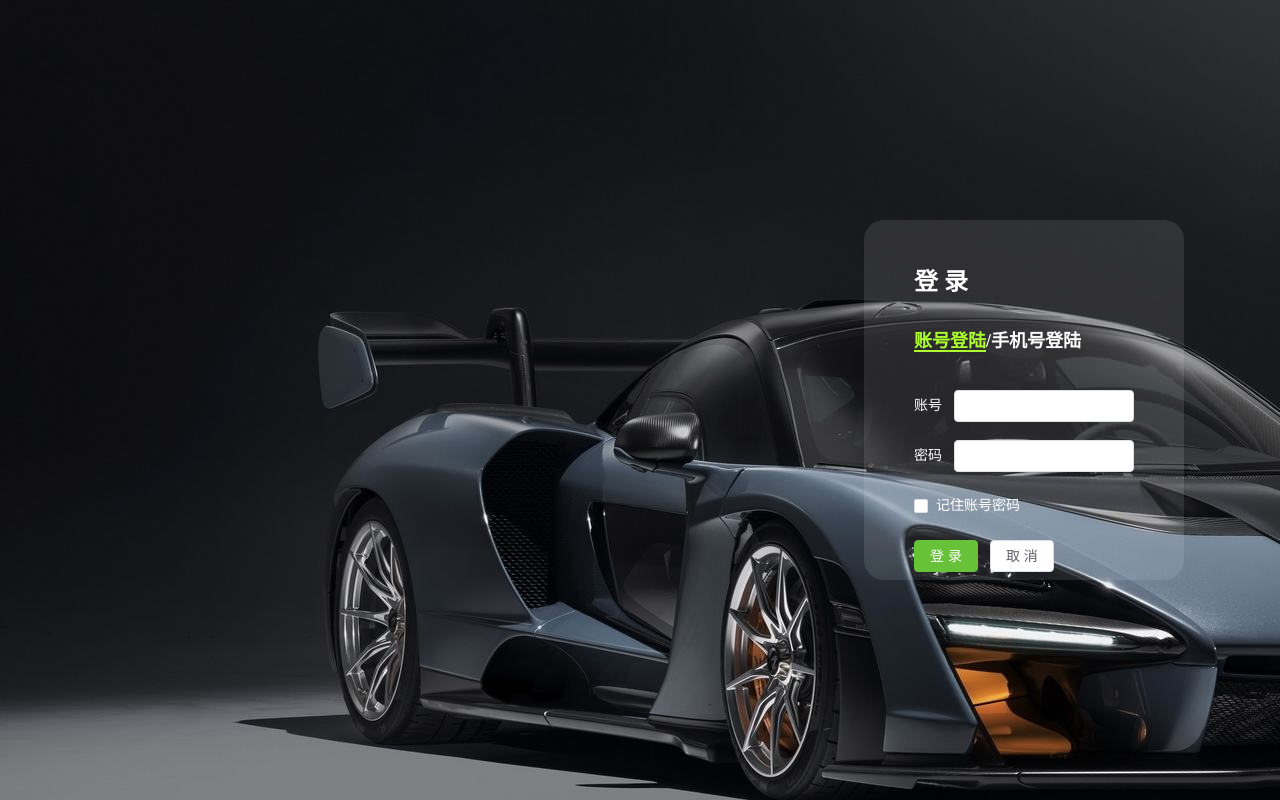
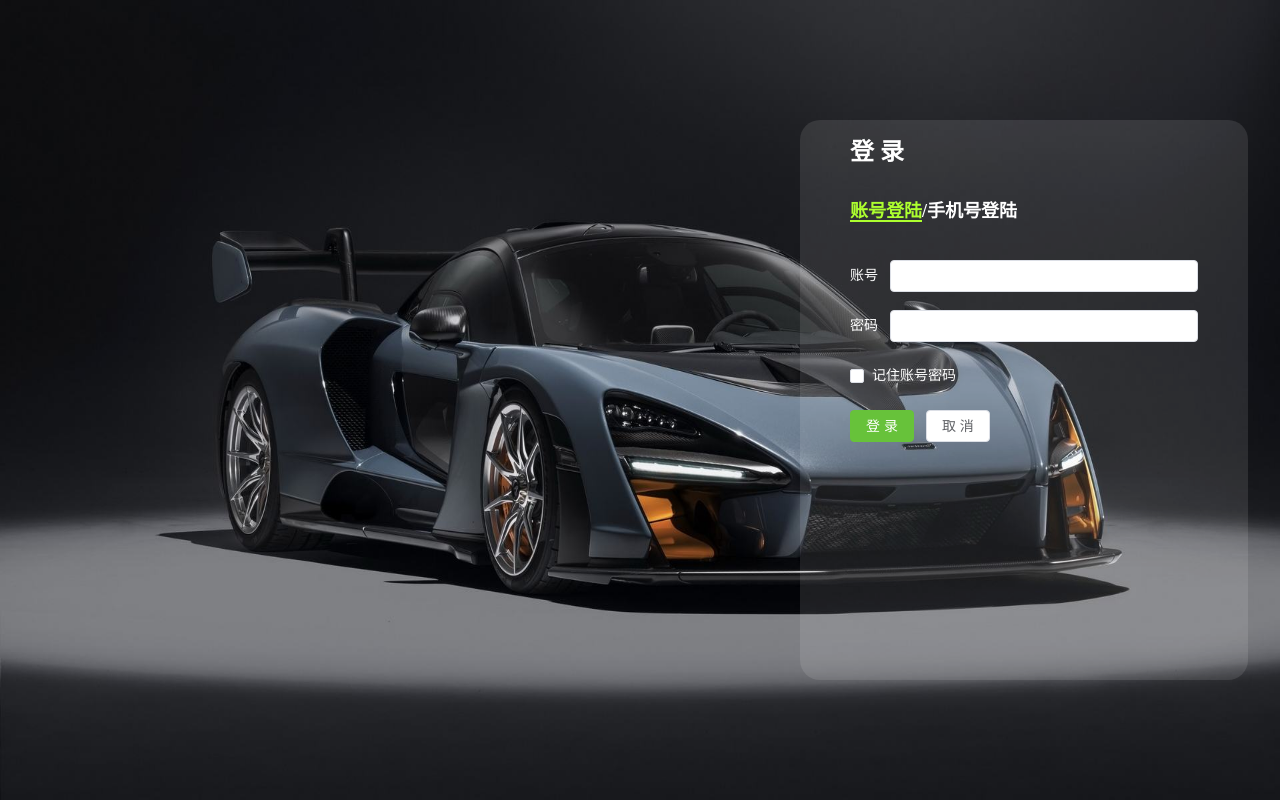
Before and after one commit to user1026/myV3, a Vue app: page /#/login in a window 1280 px wide. Built offline with nearby package versions, Linux system fonts and the light colour scheme.

Commit message:
登录逻辑抽离，还在完善

```diff
--- a/src/view/login/login.vue
+++ b/src/view/login/login.vue
@@ -1,6 +1,6 @@
 <template>
   <div class="login">
-    <div class="loginform">
+    <div :class="`${loginclass}`">
       <el-form :data="FormData">
         <el-form-item>
           <h2>登 录</h2>
@@ -48,8 +48,16 @@
   </div>
 </template>
 <script setup>
-import { ref, reactive, onMounted, computed, watch } from "vue";
-import { post } from "@/utils/http.js"
+  import {
+    ref,
+    reactive,
+    onMounted,
+    computed,
+    watch
+  } from "vue";
+  import {
+    post
+  } from "@/utils/http.js"
   const FormData = reactive({});
   const time = ref(10);
   const typecode = ref(1);
@@ -62,6 +70,13 @@ watch(remember, (newval, oldval) => {
     } else {
 
     }
+  })
+  let width=ref(1400)
+  const loginclass=computed(()=>{
+    return width.value<1400?"loginform loginform1400":"loginform"
+  })
+  onMounted(()=>{
+    width.value=document.documentElement.offsetWidth
   })
   const type1 = computed(() => {
     return typecode.value == 1 ? "typecss" : "";
@@ -89,7 +104,7 @@ const submit = () => {
       console.log(res)
     })
   };
-const rest = () => { };
+  const rest = () => {};
 </script>
 <style lang="scss" scoped>
   .login {
@@ -97,12 +112,13 @@ const rest = () => { };
     height: 100%;
     position: absolute;
     background: url("@/assets/images/login.jpeg") no-repeat;
-  // background-size: 100% 100%;
+    background-size: 100% 100%;
     h2 {
       text-align: center;
       font: bolder 24px/24px "微软雅黑";
       color: white;
     }
+
     .loginform {
       width: 25%;
       height: 45%;
@@ -124,12 +140,20 @@ const rest = () => { };
         color: white;
         margin: 20px 0;
       }
+
       .button {
         display: flex;
         justify-content: center;
       }
     }
+ .loginform1400 {
+      width: 35%;
+      height: 70%;
+      padding: 20px 50px;
    }
+  }
+
+
   .typecss {
     border-bottom: 2px solid greenyellow;
     color: greenyellow;
```
Also changed, not shown: src/view/login/userinfo.js (added, +11 -0 lines). Lines whose indentation alone changed are shown as unchanged.
